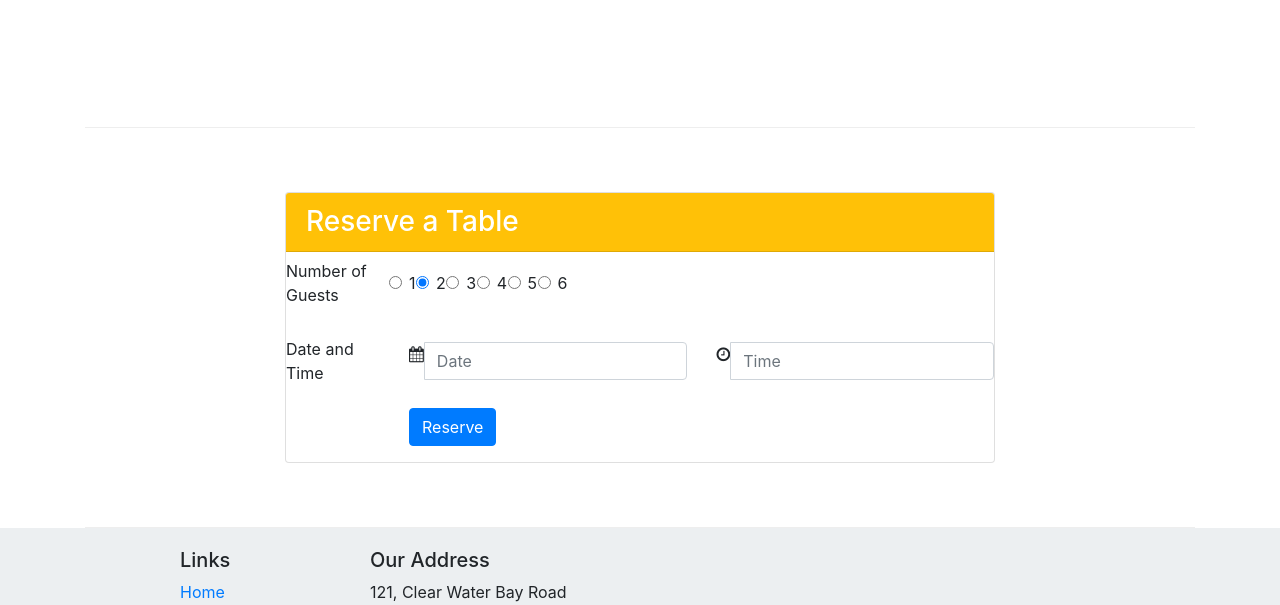
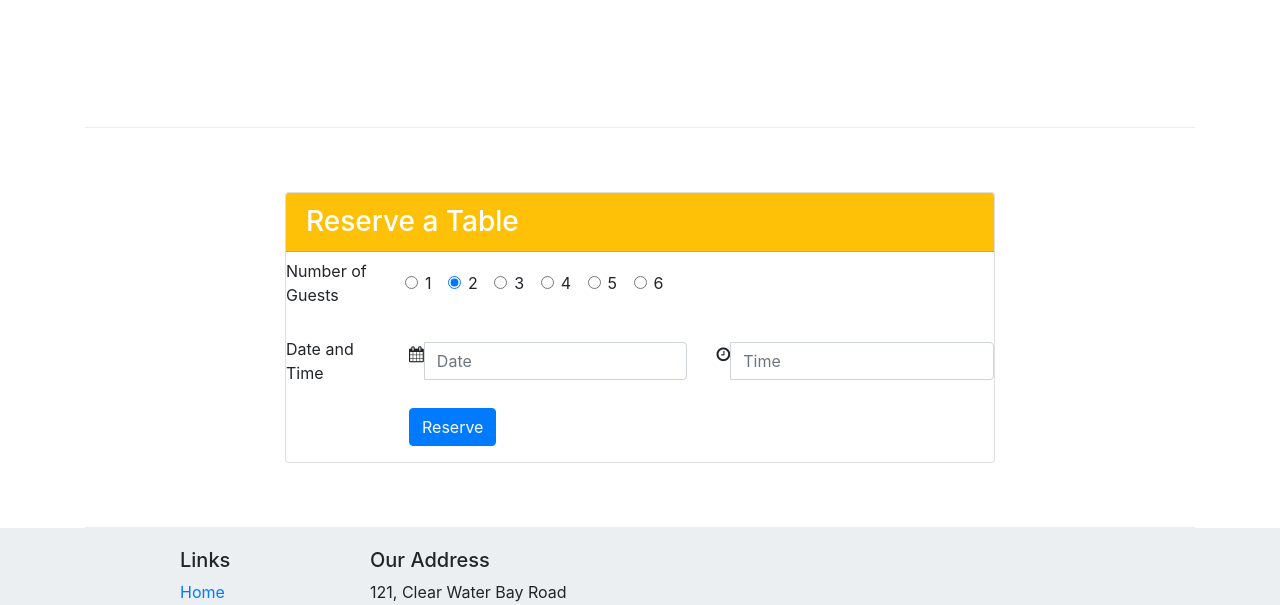
Before and after one commit to Thom087/Bootstrap_W1, a website: page index.html in a window 1280 px wide. Shown: the part 1406-2011 px from the top of the page. Drawn offline with nearby package versions, Linux system fonts and the light colour scheme.

Commit message:
Adjust spacing of the Reserve Table card

```diff
--- a/index.html
+++ b/index.html
@@ -150,27 +150,27 @@
                             <div class="form-group row align-items-center">
                                 <label for="inputNumGuests" class="col-md-2 col-form-label">Number of Guests</label>
                                 <div class="col-md-10" id="reserveform">
-                                    <label class="form-check-label">
+                                    <label class="form-check-label mx-xl-3 mx-md-2 mx-sm-1">
                                         <input type="radio" class="form-check-input" name="approve" value="">
                                         1
                                     </label>
-                                    <label class="form-check-label ml-3">
+                                    <label class="form-check-label mx-xl-3 mx-md-2 mx-sm-1">
                                         <input type="radio" class="form-check-input" name="approve" value="" checked>
                                         2
                                     </label>
-                                    <label class="form-check-label ml-3">
+                                    <label class="form-check-label mx-xl-3 mx-md-2 mx-sm-1">
                                         <input type="radio" class="form-check-input" name="approve" value="">
                                         3
                                     </label>
-                                    <label class="form-check-label ml-3">
+                                    <label class="form-check-label mx-xl-3 mx-md-2 mx-sm-1">
                                         <input type="radio" class="form-check-input" name="approve" value="">
                                         4
                                     </label>
-                                    <label class="form-check-label ml-3">
+                                    <label class="form-check-label mx-xl-3 mx-md-2 mx-sm-1">
                                         <input type="radio" class="form-check-input" name="approve" value="">
                                         5
                                     </label>
-                                    <label class="form-check-label ml-3">
+                                    <label class="form-check-label mx-xl-3 mx-md-2 mx-sm-1">
                                         <input type="radio" class="form-check-input" name="approve" value="">
                                         6
                                     </label>
```
